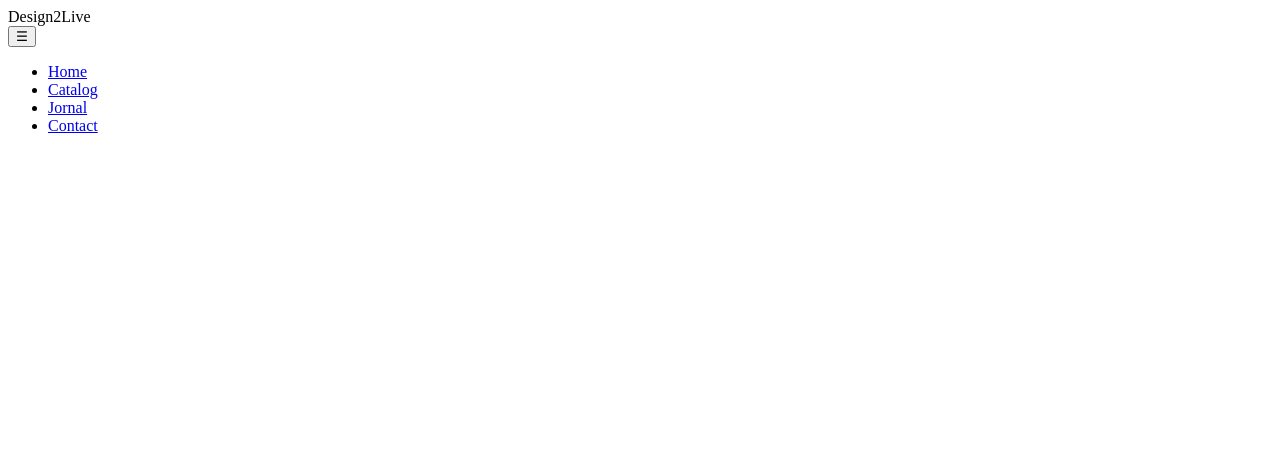
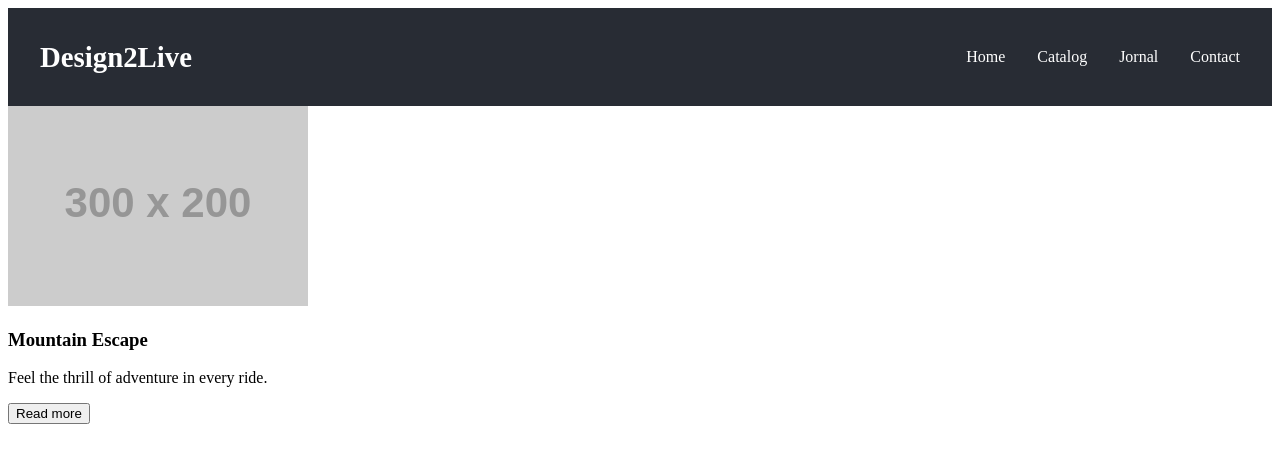
Before and after one commit to yardenkoriat/Ex, a plain HTML site: page index.html in a window 1280 px wide. Drawn offline with Linux system fonts and the light colour scheme; placeholder pictures from the web are drawn by us.

Commit message:
Add card component and gallery layout

```diff
--- a/index.html
+++ b/index.html
@@ -4,12 +4,12 @@
   <meta charset="UTF-8">
   <meta name="viewport" content="width=device-width, initial-scale=1.0">
   <title>Design2Live Page</title>
-<link rel="stylesheet" href="style.css/">
+  <link rel="stylesheet" href="style.css">
 </head>
 <body>
 
 
-    <header class="main- header">
+    <header class="main-header">
         <div class="logo">Design2Live</div>
         <button class="menu-btn">☰</button>
             <nav class="main-nav">
@@ -19,8 +19,19 @@
                     <li><a href="#">Jornal</a></li>
                     <li><a href="#">Contact</a></li>
                 </ul>
+            </nav>
+    </header>
 
-    </header>
+    <main class="main-content">
+      <section class="gallery">
+        <article class="card">
+          <img src="https://via.placeholder.com/300x200" alt="Example image" />
+          <h3>Mountain Escape</h3>
+          <p>Feel the thrill of adventure in every ride.</p>
+          <button>Read more</button>
+        </article>
+      </section>
+    </main>
 
     <script>
       const btn = document.querySelector('.menu-btn')
```
